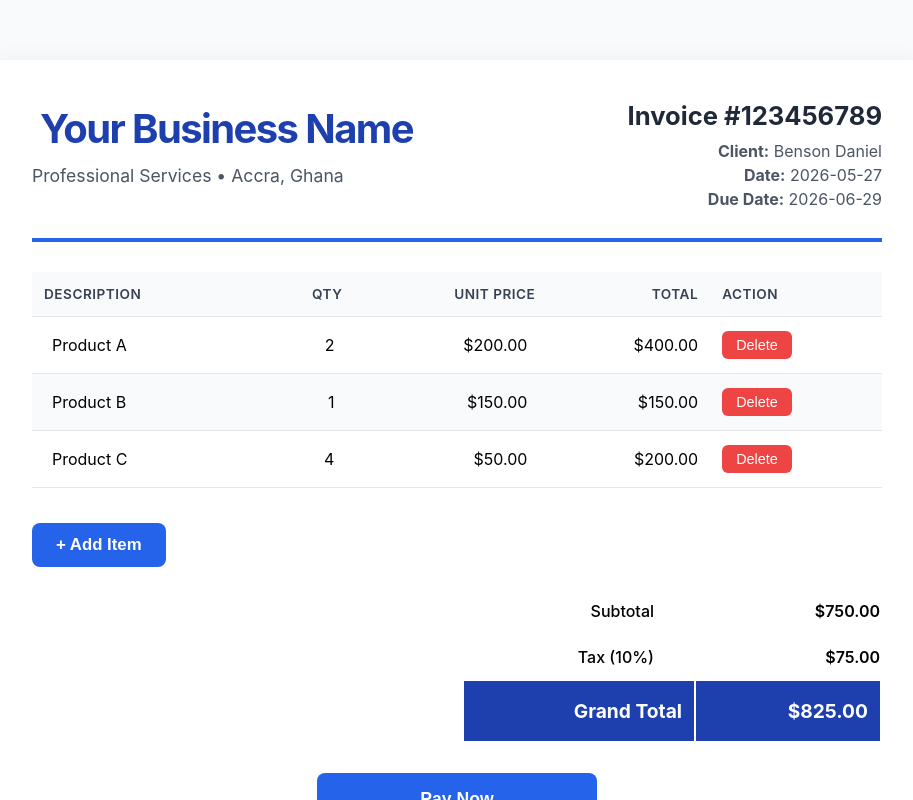
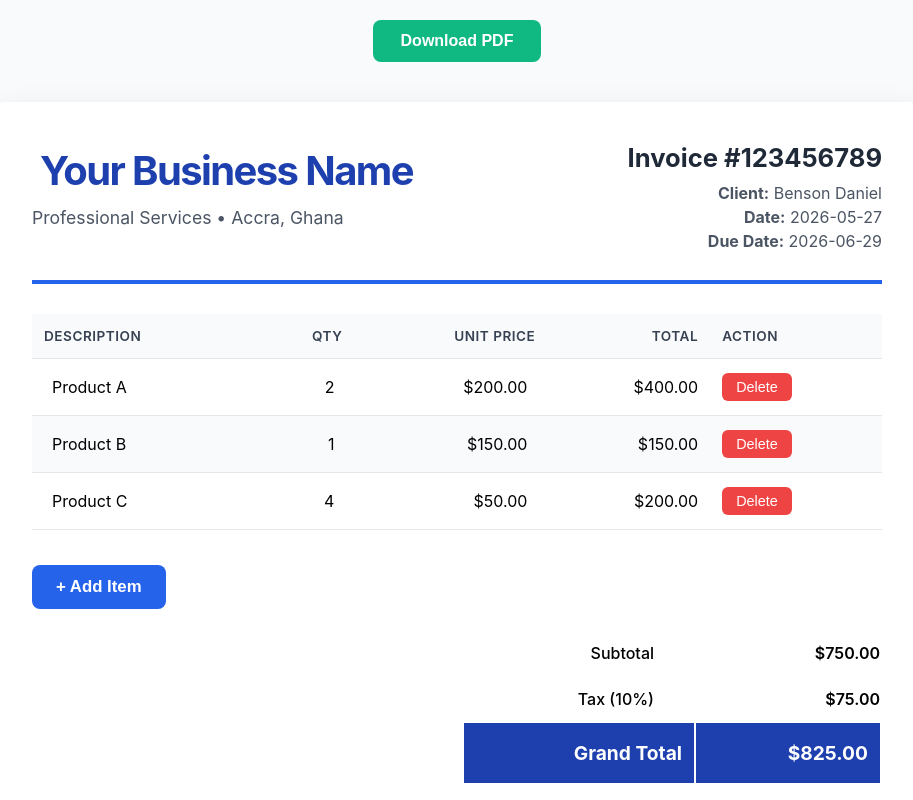
Before and after one commit to DoctBenson/tradeflow-invoice, a React (Vite) app: page / in a window 1280 px wide. Shown: the top 800 px of the page, without its empty margins (183-1096 px from the left). Built offline with nearby package versions, Linux system fonts and the light colour scheme.

Commit message:
Add PDF export feature

```diff
--- a/package.json
+++ b/package.json
@@ -10,6 +10,7 @@
     "preview": "vite preview"
   },
   "dependencies": {
+    "html2pdf.js": "^0.14.0",
     "react": "^19.2.6",
     "react-dom": "^19.2.6"
   },
--- a/src/App.jsx
+++ b/src/App.jsx
@@ -3,7 +3,7 @@ import InvoiceHeader from './components/InvoiceHeader'
 import InvoiceTable from './components/InvoiceTable'
 import LineItem from './components/LineItem'
 import InvoiceFooter from './components/InvoiceFooter'
-
+import html2pdf from 'html2pdf.js'
 function App() {
   const [lineItems, setLineItems] = useState([
     { id: 1, description: 'Product A', qty: 2, price: 200 },
@@ -36,8 +36,29 @@ function updateItem(id, field, value) {
     ));
   }
 
+function exportPDF() {
+  const element = document.getElementById('invoice-document');
+  const options = {
+    margin: 10,
+    filename: 'tradeflow-invoice.pdf',
+    image: { type: 'jpeg', quality: 0.98 },
+    html2canvas: { scale: 2 },
+    jsPDF: { unit: 'mm', format: 'a4', orientation: 'portrait' }
+  };
+
+  html2pdf().set(options).from(element).save();
+}
+
+
+
+
  return (
-    <div className="invoice-container">
+  <>
+    <button onClick={exportPDF} className="export-btn">
+      Download PDF
+    </button>
+
+    <div className="invoice-container" id="invoice-document">
       <InvoiceHeader
         businessName={businessName}
         onBusinessNameChange={setBusinessName}
@@ -58,6 +79,7 @@ function updateItem(id, field, value) {
 
       <InvoiceFooter lineItems={lineItems} />
     </div>
+  </>
 )
 }
 
--- a/src/index.css
+++ b/src/index.css
@@ -253,3 +253,23 @@ body {
     -webkit-overflow-scrolling: touch;
   }
 }
+
+.export-btn {
+  display: block;
+  margin: 0 auto 20px;
+  padding: 12px 28px;
+  background-color: #10b981;
+  color: white;
+  font-size: 1rem;
+  font-weight: 600;
+  border: none;
+  border-radius: 8px;
+  cursor: pointer;
+  transition: all 0.3s ease;
+}
+
+.export-btn:hover {
+  background-color: #059669;
+  transform: translateY(-2px);
+  box-shadow: 0 4px 12px rgba(16, 185, 129, 0.3);
+}
```
Also changed, not shown: 1 other file (tests, documents, lock files or other folders). Lines whose indentation alone changed are shown as unchanged.
